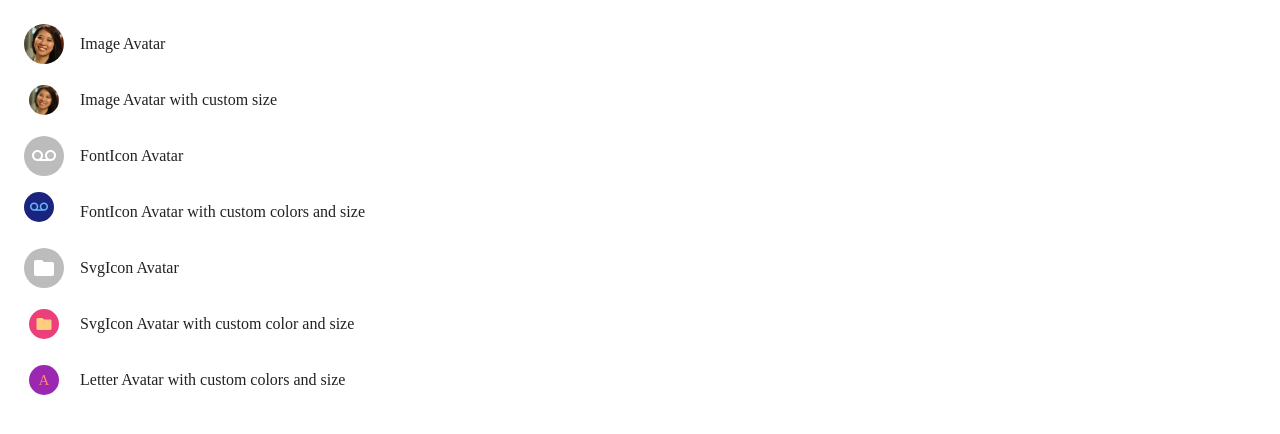
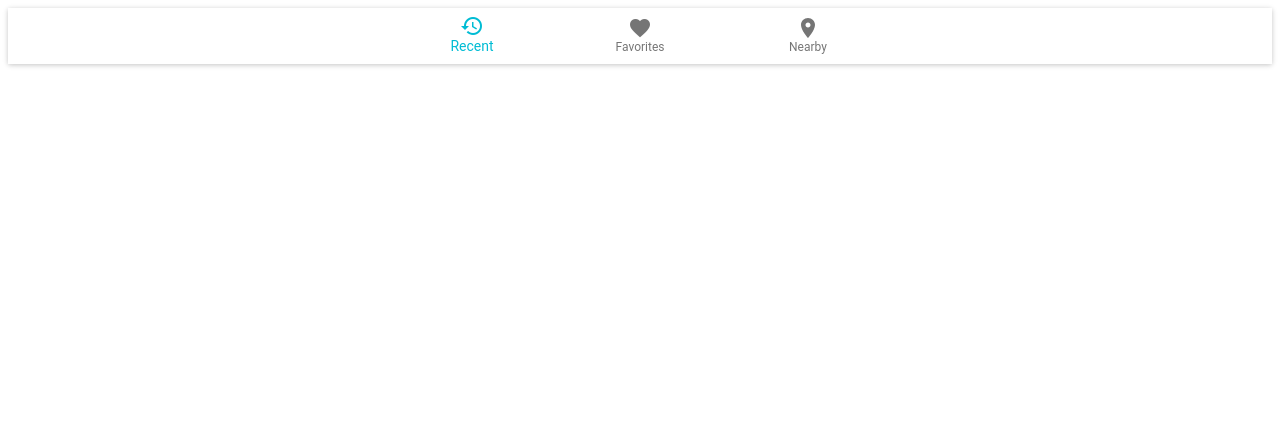
Before and after one commit to kk412027247/material_ui_2, a React (Create React App) app: page / in a window 1280 px wide. Shown: the top 434 px of the page. Built offline with nearby package versions, Linux system fonts and the light colour scheme.

Commit message:
bottomNavigation

```diff
--- /dev/null
+++ b/src/BottomNavigation.js
@@ -0,0 +1,43 @@
+import React,{Component} from 'react';
+import FontIcon from 'material-ui/FontIcon';
+import {BottomNavigation, BottomNavigationItem} from 'material-ui/BottomNavigation'
+import Paper from 'material-ui/Paper'
+import IconLocationOn from 'material-ui/svg-icons/communication/location-on';
+
+const recentIcon = <FontIcon className='material-icons'>restore</FontIcon>;
+const favoritesIcon = <FontIcon className='material-icons'>favorite</FontIcon>;
+const nearbyIcon = <IconLocationOn/>;
+
+class BottomNavigationExampleSimple extends Component {
+  state={
+    selectedIndex: 0,
+  };
+  select= (index)=>this.setState({selectedIndex:index});
+  render(){
+    return(
+      <Paper zDepth={1}>
+        <BottomNavigation selectedIndex={this.state.selectedIndex}>
+          <BottomNavigationItem
+            label='Recent'
+            icon={recentIcon}
+            onClick={()=>this.select(0)}
+          />
+          <BottomNavigationItem
+            label='Favorites'
+            icon={favoritesIcon}
+            onClick={()=>this.select(1)}
+          />
+          <BottomNavigationItem
+            label='Nearby'
+            icon={nearbyIcon}
+            onClick={()=>this.select(2)}
+          />
+        </BottomNavigation>
+      </Paper>
+    )
+  }
+
+
+}
+
+export default BottomNavigationExampleSimple;
--- a/src/index.js
+++ b/src/index.js
@@ -1,7 +1,7 @@
 import React from 'react';
 import ReactDOM from 'react-dom';
 import MuiThemeProvider from 'material-ui/styles/MuiThemeProvider';
-import App from './Avatar';
+import App from './BottomNavigation';
 
 
 
```
Also changed, not shown: src/Badge.js (added, +45 -0 lines).
